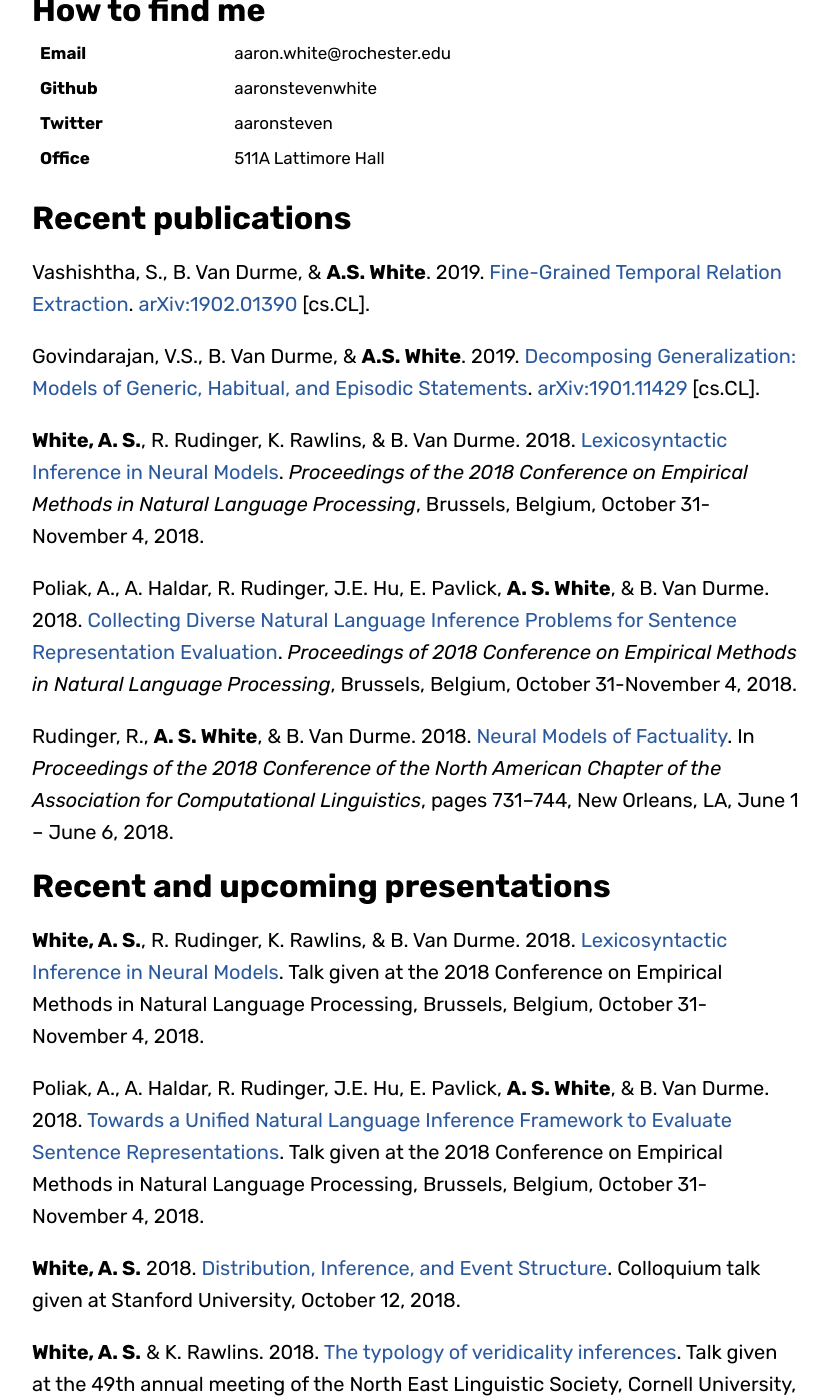
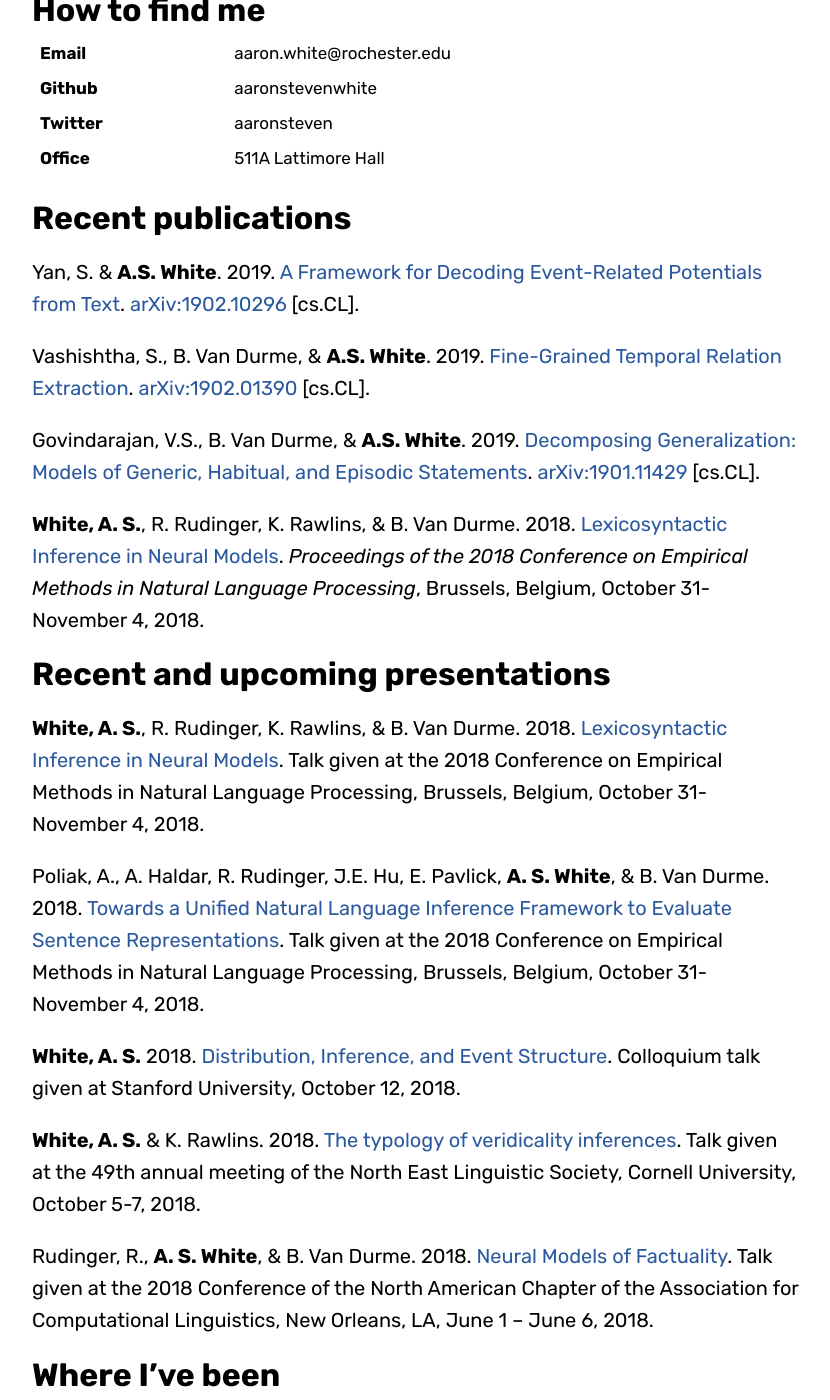
Before and after one commit to JIAXINGUY/aaronstevenwhite.github.io, a Jekyll site: the page built from index.md, in a window 1280 px wide and 1400 px high, scrolled down 755 px. Shown: the whole window, without its empty margins (224-1054 px from the left). Built offline with Jekyll 4.4.1, drawn with Linux system fonts in a browser that asks for light colours; some web fonts are replaced.

Commit message:
added ERP CMCL paper

```diff
--- a/index.md
+++ b/index.md
@@ -22,15 +22,13 @@ I'm an Assistant Professor in the [Department of Linguistics](http://www.sas.roc
 
 # Recent publications
 
+Yan, S. & **A.S. White**. 2019. [A Framework for Decoding Event-Related Potentials from Text](https://arxiv.org/pdf/1902.10296.pdf). [arXiv:1902.10296](https://arxiv.org/abs/1902.10296) [cs.CL].
+
 Vashishtha, S., B. Van Durme, & **A.S. White**. 2019. [Fine-Grained Temporal Relation Extraction](https://arxiv.org/pdf/1902.01390.pdf). [arXiv:1902.01390](https://arxiv.org/abs/1902.01390) [cs.CL].
 
 Govindarajan, V.S., B. Van Durme, & **A.S. White**. 2019. [Decomposing Generalization: Models of Generic, Habitual, and Episodic Statements](https://arxiv.org/pdf/1901.11429.pdf). [arXiv:1901.11429](https://arxiv.org/abs/1901.11429) [cs.CL].
 
 **White, A. S.**, R. Rudinger, K. Rawlins, & B. Van Durme. 2018. [Lexicosyntactic Inference in Neural Models](http://aclweb.org/anthology/D18-1501). _Proceedings of the 2018 Conference on Empirical Methods in Natural Language Processing_, Brussels, Belgium, October 31-November 4, 2018.
-
-Poliak, A., A. Haldar, R. Rudinger, J.E. Hu, E. Pavlick, **A. S. White**, & B. Van Durme. 2018. [Collecting Diverse Natural Language Inference Problems for Sentence Representation Evaluation](http://aclweb.org/anthology/D18-1007). _Proceedings of 2018 Conference on Empirical Methods in Natural Language Processing_, Brussels, Belgium, October 31-November 4, 2018.
-
-Rudinger, R., **A. S. White**, & B. Van Durme. 2018. [Neural Models of Factuality](http://aclweb.org/anthology/N18-1067). In _Proceedings of the 2018 Conference of the North American Chapter of the Association for Computational Linguistics_, pages 731–744, New Orleans, LA, June 1 – June 6, 2018.
 
 # Recent and upcoming presentations
 
```
Also changed, not shown: papers.md (+2 -0 lines).
